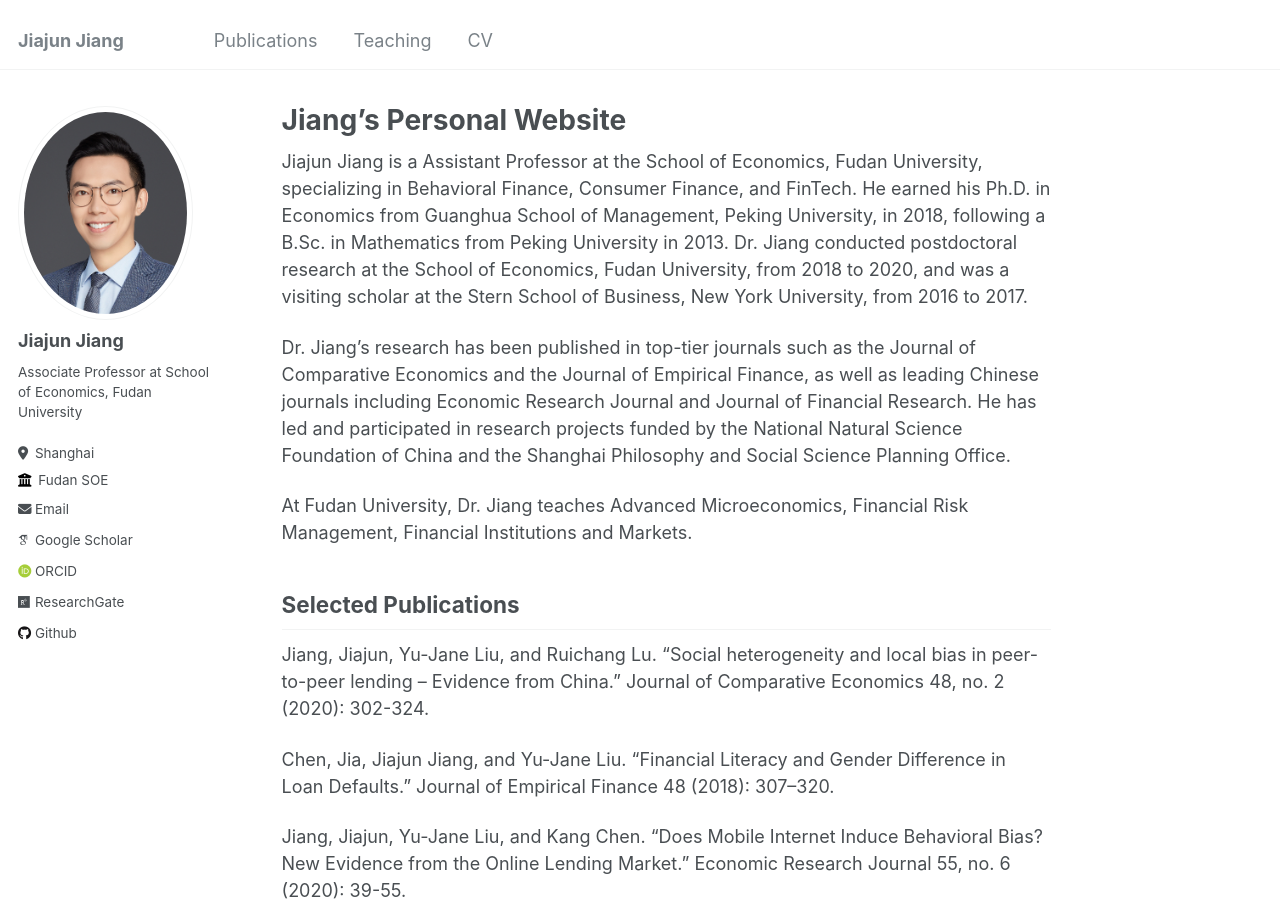
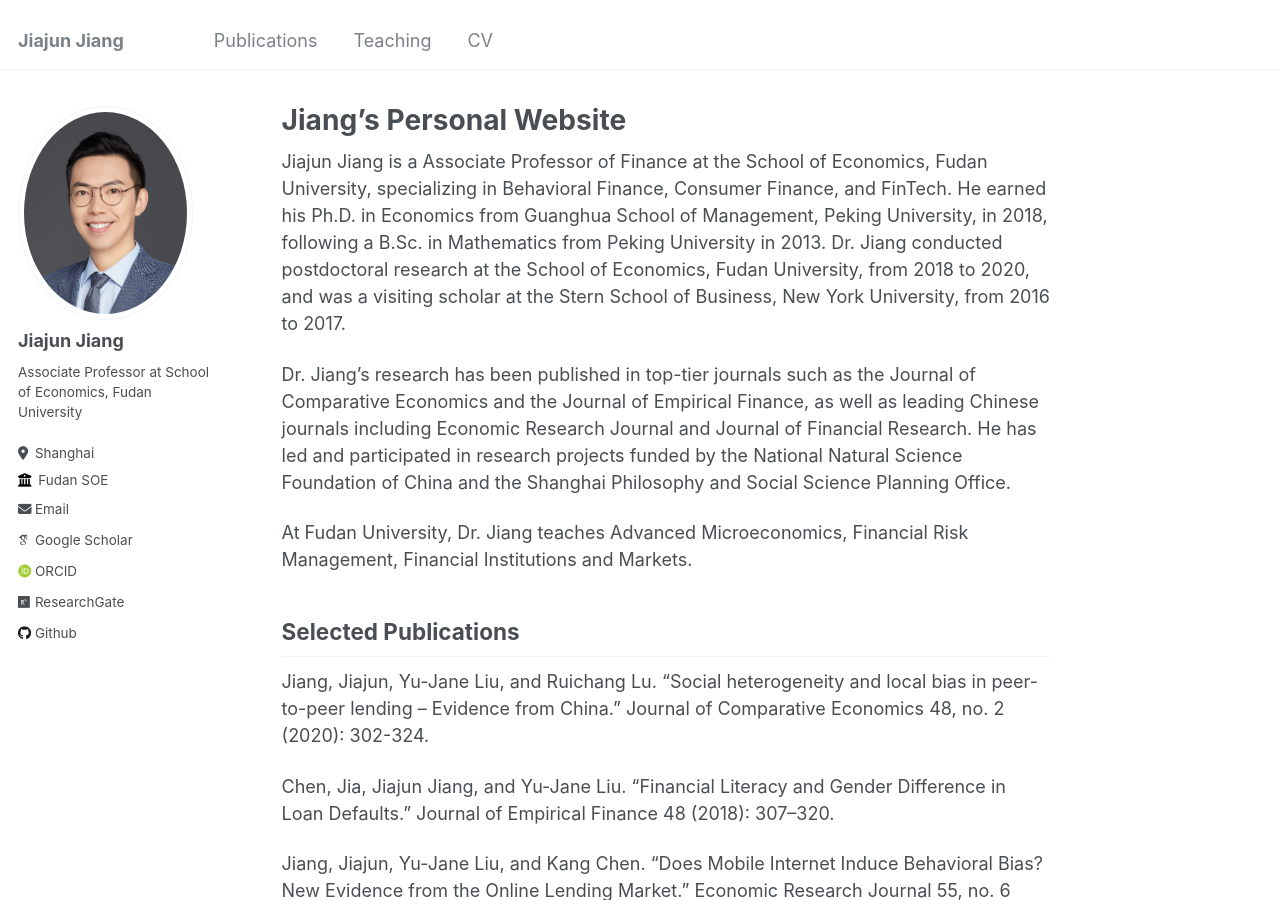
Before and after one commit to georgejjj/georgejjj.github.io, a Jekyll site: the page built from _pages/about.md, in a window 1280 px wide and 900 px high. Built offline with Jekyll 4.4.1, drawn with Linux system fonts in a browser that asks for light colours; some web fonts are replaced.

Commit message:
update bio

```diff
--- a/_pages/about.md
+++ b/_pages/about.md
@@ -7,7 +7,7 @@ redirect_from:
   - /about.html
 ---
 
-Jiajun Jiang is a Assistant Professor at the School of Economics, Fudan University, specializing in Behavioral Finance, Consumer Finance, and FinTech. He earned his Ph.D. in Economics from Guanghua School of Management, Peking University, in 2018, following a B.Sc. in Mathematics from Peking University in 2013. Dr. Jiang conducted postdoctoral research at the School of Economics, Fudan University, from 2018 to 2020, and was a visiting scholar at the Stern School of Business, New York University, from 2016 to 2017.
+Jiajun Jiang is a Associate Professor of Finance at the School of Economics, Fudan University, specializing in Behavioral Finance, Consumer Finance, and FinTech. He earned his Ph.D. in Economics from Guanghua School of Management, Peking University, in 2018, following a B.Sc. in Mathematics from Peking University in 2013. Dr. Jiang conducted postdoctoral research at the School of Economics, Fudan University, from 2018 to 2020, and was a visiting scholar at the Stern School of Business, New York University, from 2016 to 2017.
 
 Dr. Jiang's research has been published in top-tier journals such as the Journal of Comparative Economics and the Journal of Empirical Finance, as well as leading Chinese journals including Economic Research Journal and Journal of Financial Research. He has led and participated in research projects funded by the National Natural Science Foundation of China and the Shanghai Philosophy and Social Science Planning Office.
 
```
